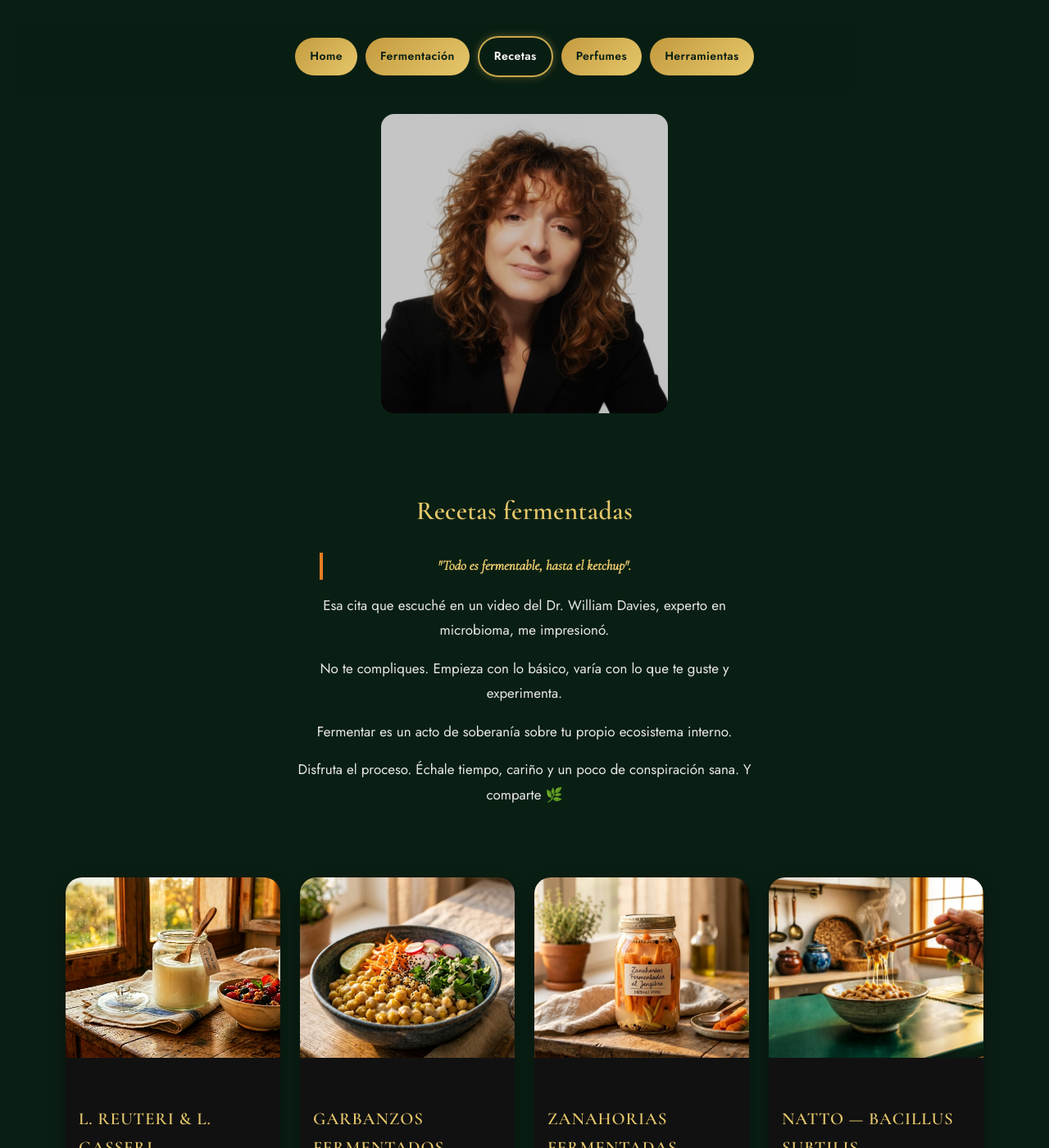
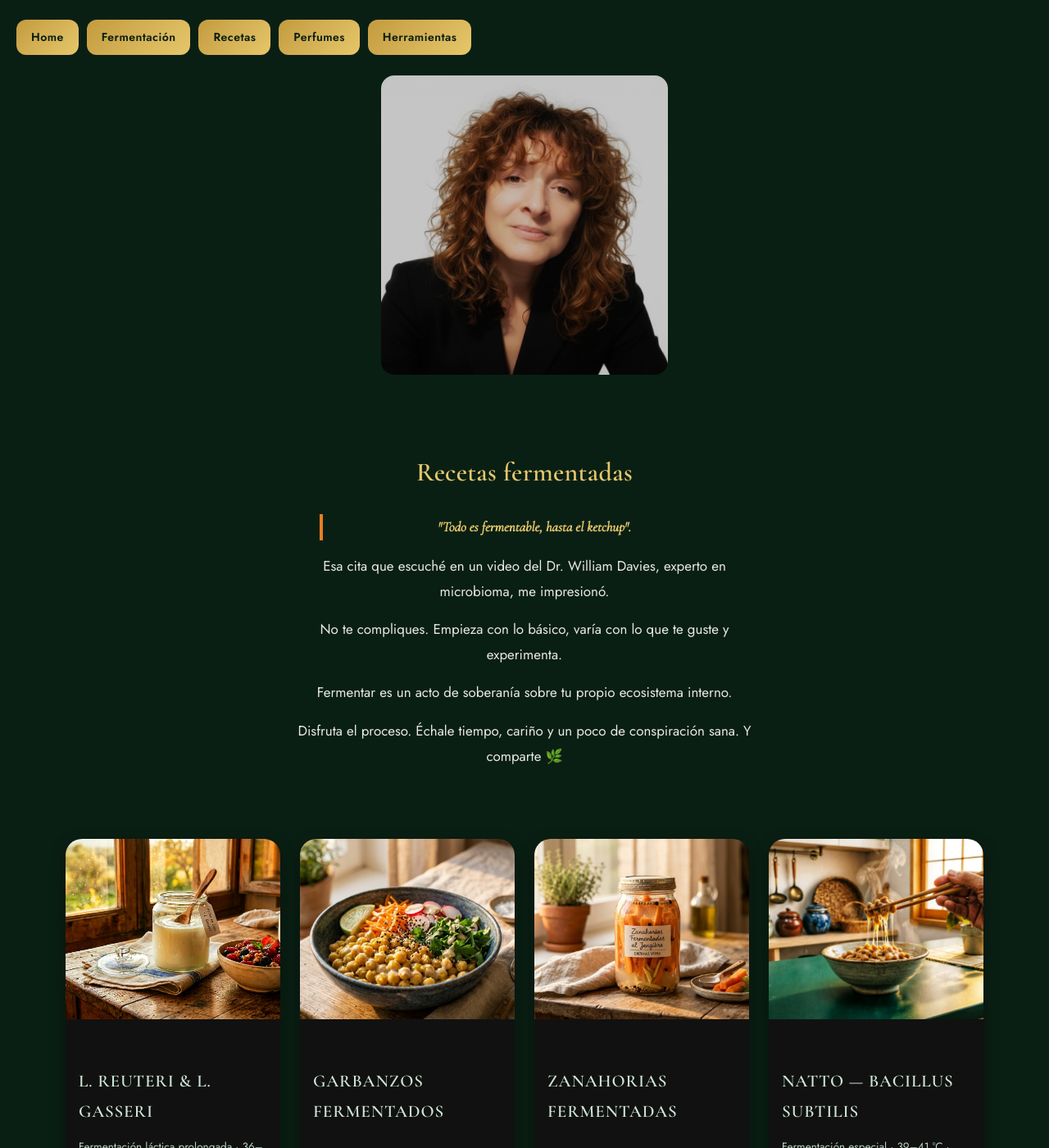
Before and after one commit to askedwhy11/fermentarBK, a Jekyll site: the page built from recetas.html, in a window 1280 px wide and 1400 px high. Shown: the whole window at 82% size. Built offline with Jekyll 4.4.1, drawn with Linux system fonts in a browser that asks for light colours.

Commit message:
Update recetas.html

```diff
--- a/recetas.html
+++ b/recetas.html
@@ -1,62 +1,14 @@
-<!DOCTYPE html>
-<html lang="es">
-<head>
-  <meta charset="UTF-8">
-  <meta name="viewport" content="width=device-width, initial-scale=1.0">
-  <title>Recetas fermentadas</title>
-  <link rel="stylesheet" href="styles/styles.css">
+---
+layout: default
+title: Recetas
+---
 
 <style>
-    * { margin: 0; padding: 0; box-sizing: border-box; }
-
-    body {
-      background: var(--bg);
-      color: var(--text);
-      font-family: var(--font-body);
-      line-height: 1.7;
-    }
-
-    h1, h2, h3 {
-      font-family: var(--font-display);
-      color: var(--gold);
-      margin-bottom: 22px;
-    }
-
-    .menu {
-      display: flex;
-      gap: 10px;
-      padding: 20px 15px;
-      flex-wrap: wrap;
-      justify-content: center;
-      background: rgba(10, 31, 20, 0.92);
-      position: sticky;
-      top: 0;
-    }
-
-    .menu a {
-      text-decoration: none;
-      padding: 11px 18px;
-      border-radius: 9999px;
-      background: linear-gradient(135deg, #c49b3f, #e6c76b);
-      color: #0a1f14;
-      font-family: var(--font-body);
-      font-weight: 700;
-      transition: all 0.3s ease;
-    }
-
-    .menu a:hover { transform: scale(1.05); }
-
-    .menu a.active {
-      background: var(--accent);
-      color: white;
-    }
-
     .hero {
       max-width: 350px;
       margin: 25px auto;
       overflow: hidden;
     }
-
     .hero img {
       width: 100%;
       height: auto;
@@ -66,21 +18,18 @@
       display: block;
       margin: 0 auto;
     }
-
     .hero-text {
       padding: 50px 20px 30px;
       max-width: 620px;
       margin: 0 auto;
       text-align: center;
     }
-
     .title {
       font-family: var(--font-display);
       text-align: center;
       margin: 25px 0 10px;
       font-size: 2rem;
     }
-
     .quote {
       font-family: var(--font-display);
       font-size: 1.8rem;
@@ -93,12 +42,7 @@
       margin-left: auto;
       margin-right: auto;
     }
-
-    .hero-text p {
-      margin-bottom: 16px;
-      font-size: 1.06rem;
-    }
-
+    .hero-text p { margin-bottom: 16px; font-size: 1.06rem; }
     .grid {
       display: grid;
       grid-template-columns: repeat(auto-fit, minmax(245px, 1fr));
@@ -107,7 +51,6 @@
       max-width: 1200px;
       margin: 0 auto;
     }
-
     .card {
       border-radius: 20px;
       overflow: hidden;
@@ -117,40 +60,24 @@
       transition: all 0.4s ease;
       box-shadow: 0 6px 18px rgba(0,0,0,0.4);
     }
-
     .card:hover {
       transform: translateY(-10px);
       box-shadow: 0 15px 30px rgba(230, 126, 34, 0.3);
     }
-
     .card img {
       width: 100%;
       height: 220px;
       object-fit: cover;
       transition: transform 0.4s ease;
     }
-
     .card:hover img { transform: scale(1.07); }
-
     .card-content { padding: 16px; }
-
     .card h3 {
       font-family: var(--font-display);
       font-size: 1.32rem;
       font-weight: 600;
     }
 </style>
-</head>
-
-<body>
-
-  <div class="menu">
-    <a href="index.html">Home</a>
-    <a href="fermento.html">Fermentación</a>
-    <a href="recetas.html" class="active">Recetas</a>
-    <a href="perfumes.html">Perfumes</a>
-    <a href="laboratorio.html">Herramientas</a>
-  </div>
 
 <div class="hero">
   <img src="image/mifoto.jpeg" alt="Tu retrato - fermentos vivos">
@@ -166,8 +93,6 @@
 </div>
 
 <div class="grid">
-    <!-- AÑADIR dentro del div.grid en recetas.html, junto a las otras tarjetas -->
-
   <a href="recetas/reuteri.html" class="card">
     <img src="image/reuteri.jpeg" alt="Fermento L. reuteri y L. gasseri">
     <div class="card-content">
@@ -177,6 +102,7 @@
       <p style="font-size:0.82rem; color:#c49b3f; margin-top:8px; font-weight:600;">Ver guía completa y método detallado →</p>
     </div>
   </a>
+
   <a href="recetas/garbanzos.html" class="card">
     <img src="image/garbanzos.jpeg" alt="Garbanzos fermentados vivos">
     <div class="card-content">
@@ -190,7 +116,6 @@
       <h3>Zanahorias fermentadas</h3>
     </div>
   </a>
-    <!-- AÑADIR dentro del div.grid en recetas.html, junto a las otras tarjetas -->
 
   <a href="recetas/natto.html" class="card">
     <img src="image/natto.jpeg" alt="Natto casero con Bacillus subtilis">
@@ -201,8 +126,6 @@
       <p style="font-size:0.82rem; color:#c49b3f; margin-top:8px; font-weight:600;">Ver guía completa y método detallado →</p>
     </div>
   </a>
+</div>
 
-  </div>
 <div class="footer-leaves" style="background-image: url('image/hojas.jpeg');"></div>
- </body>
-</html>
```
Lines whose indentation alone changed are shown as unchanged.
